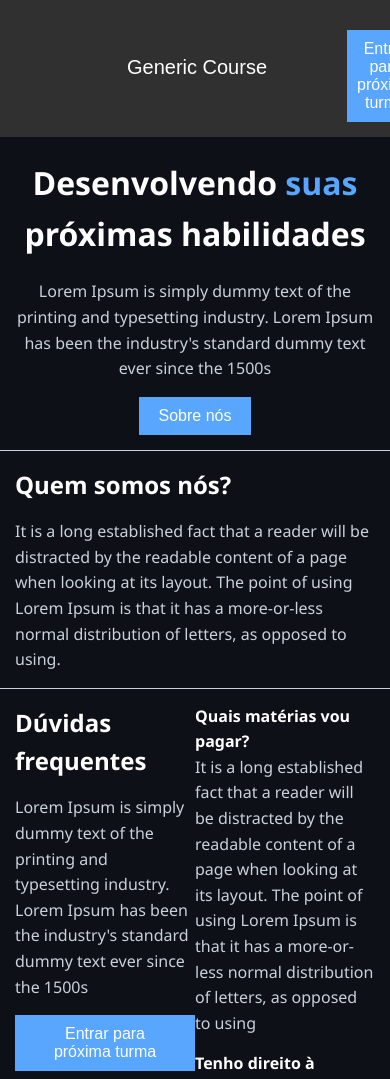
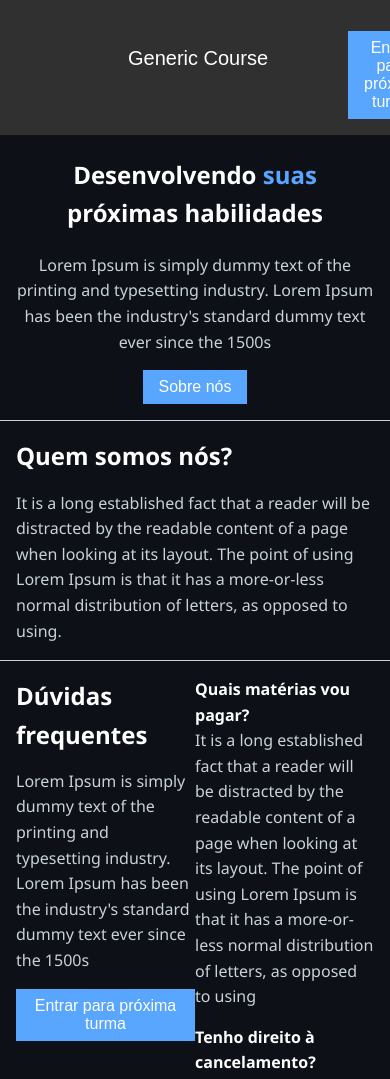
Before and after one commit to Kenzie-Academy-Brasil-Developers/m2-institucional-generico_onurbzxp, a plain HTML site: page index.html in a window 390 px wide. Shown: the top 1079 px of the page. Drawn offline with Linux system fonts and the light colour scheme.

Commit message:
4° Commit - Queries and Clamps

```diff
--- a/src/styles/index.css
+++ b/src/styles/index.css
@@ -5,7 +5,13 @@ body {
     line-height: 1.6;
 }
 
+h1 {
+    font-size: clamp(1.5rem, 2.5vw + 1rem, 3rem);
+}
 
+p {
+    font-size: clamp(1rem, 1.5vw + 0.5rem, 2rem);
+}
 
 
 .header {
@@ -209,3 +215,30 @@ body {
     text-decoration: none;
     cursor: pointer;
 }
+
+
+@media (max-width: 1024px) {
+    .header, .banner, .about, .faq, .comments {
+      padding: clamp(1rem, 2vw, 2rem);
+    }
+
+    .banner__title {
+      font-size: clamp(1.5rem, 5vw, 2.5rem);
+    }
+  }
+
+  @media (max-width: 768px) {
+    .header__button, .banner__button, .faq__button {
+      padding: 0.5rem 1rem;
+    }
+  }
+
+  @media (max-width: 425px) {
+    .header {
+      flex-direction: column;
+    }
+
+    .header__logo {
+      margin-bottom: 1rem;
+    }
+  }
```
